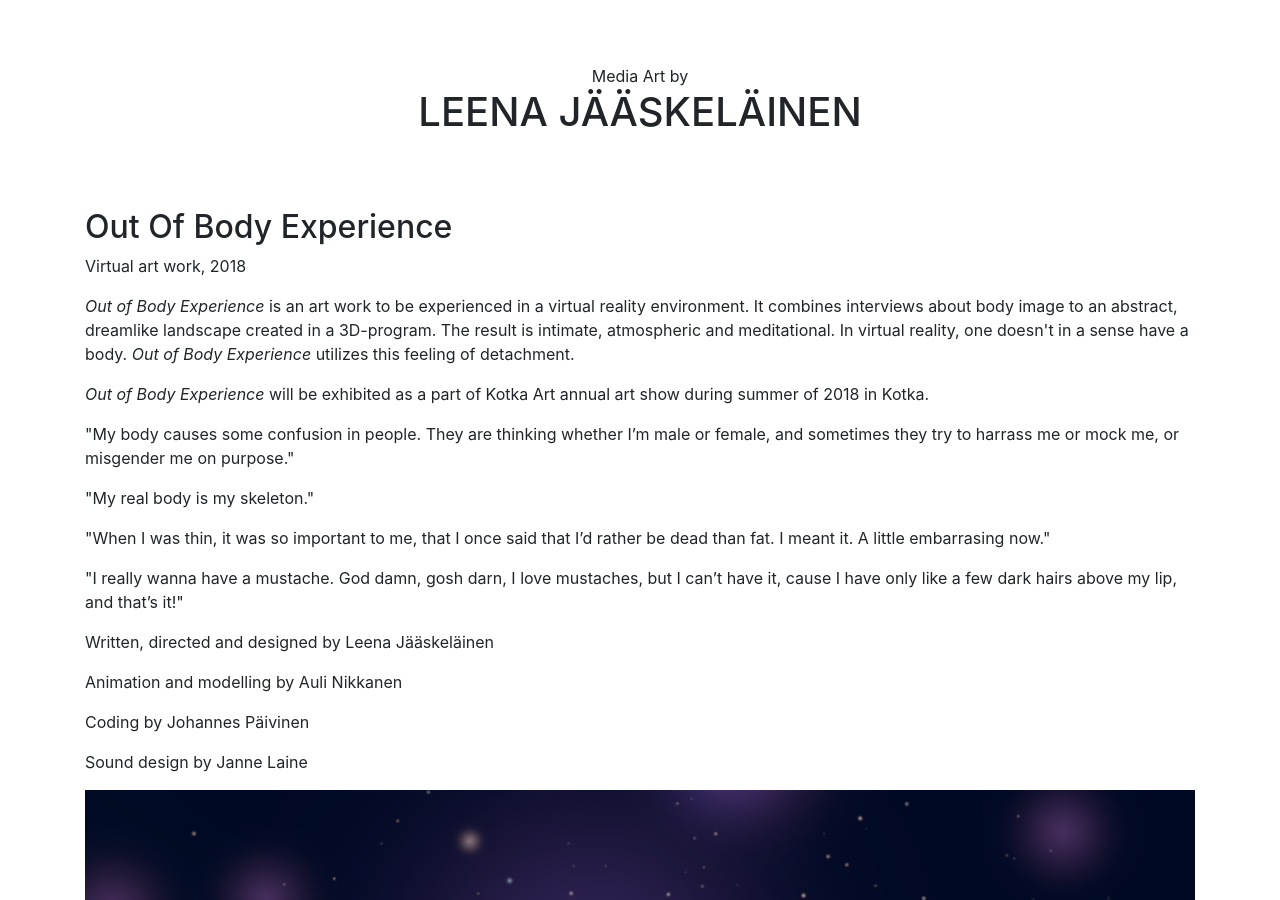
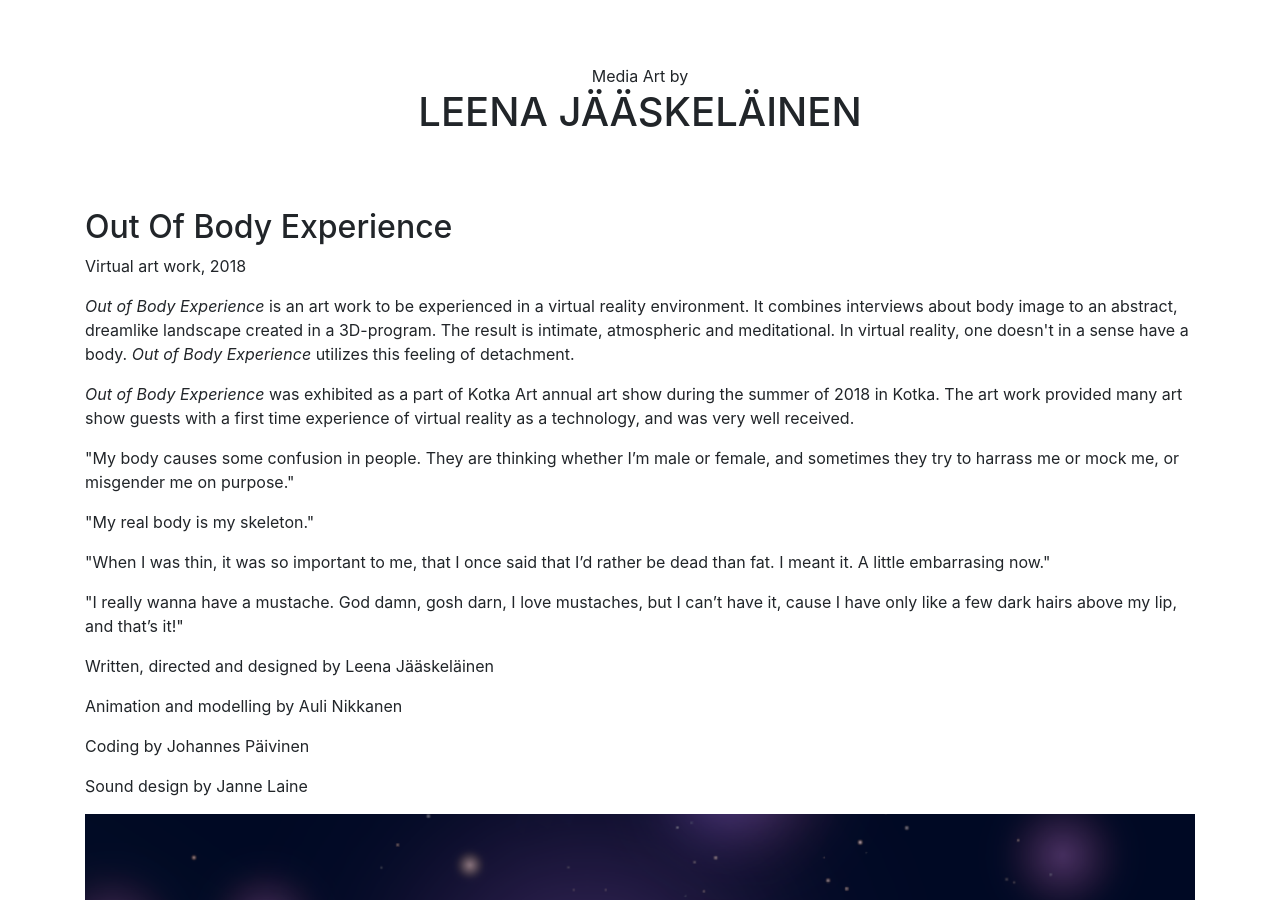
Before and after one commit to leenajaaskelainen/leenajaaskelainen.github.io, a Jekyll site: the page built from index.md, in a window 1280 px wide and 900 px high. Built offline with Jekyll 4.4.1, drawn with Linux system fonts in a browser that asks for light colours.

Commit message:
Update index.md

```diff
--- a/index.md
+++ b/index.md
@@ -14,7 +14,7 @@ intimate, atmospheric and meditational. In virtual reality, one doesn\'t
 in a sense have a body. *Out of Body Experience* utilizes this feeling
 of detachment.
 
-*Out of Body Experience* will be exhibited as a part of Kotka Art annual art show during summer of 2018 in Kotka.
+*Out of Body Experience* was exhibited as a part of Kotka Art annual art show during the summer of 2018 in Kotka. The art work provided many art show guests with a first time experience of virtual reality as a technology, and was very well received.
 
 > My body causes some confusion in people. They are thinking whether I'm male or female, and sometimes they try to harrass me or mock me, or misgender me on purpose.
 
```
